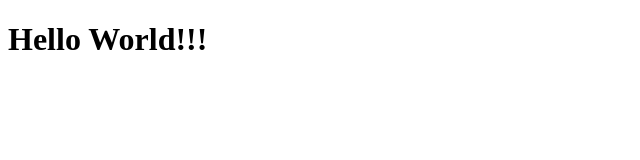
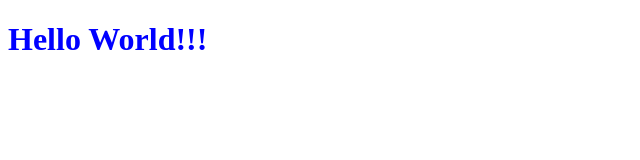
Before and after one commit to Ophois34/lePoleS, a plain HTML site: page index.html in a window 1280 px wide. Shown: the whole page, without its empty margins (0-640 px from the left). Drawn offline with Linux system fonts and the light colour scheme.

Commit message:
ajout CSS
Ajout du fichier style.css dans le répertoire CSS

```diff
--- /dev/null
+++ b/css/style.css
@@ -0,0 +1,3 @@
+h1{
+	color: blue;
+}
--- a/index.html
+++ b/index.html
@@ -2,6 +2,7 @@
 <html>
 <head>
 	<title>Mon titre</title>
+	<link rel="stylesheet" href="css/style.css" />
 </head>
 <body>
 	<h1>Hello World!!!</h1>
```
